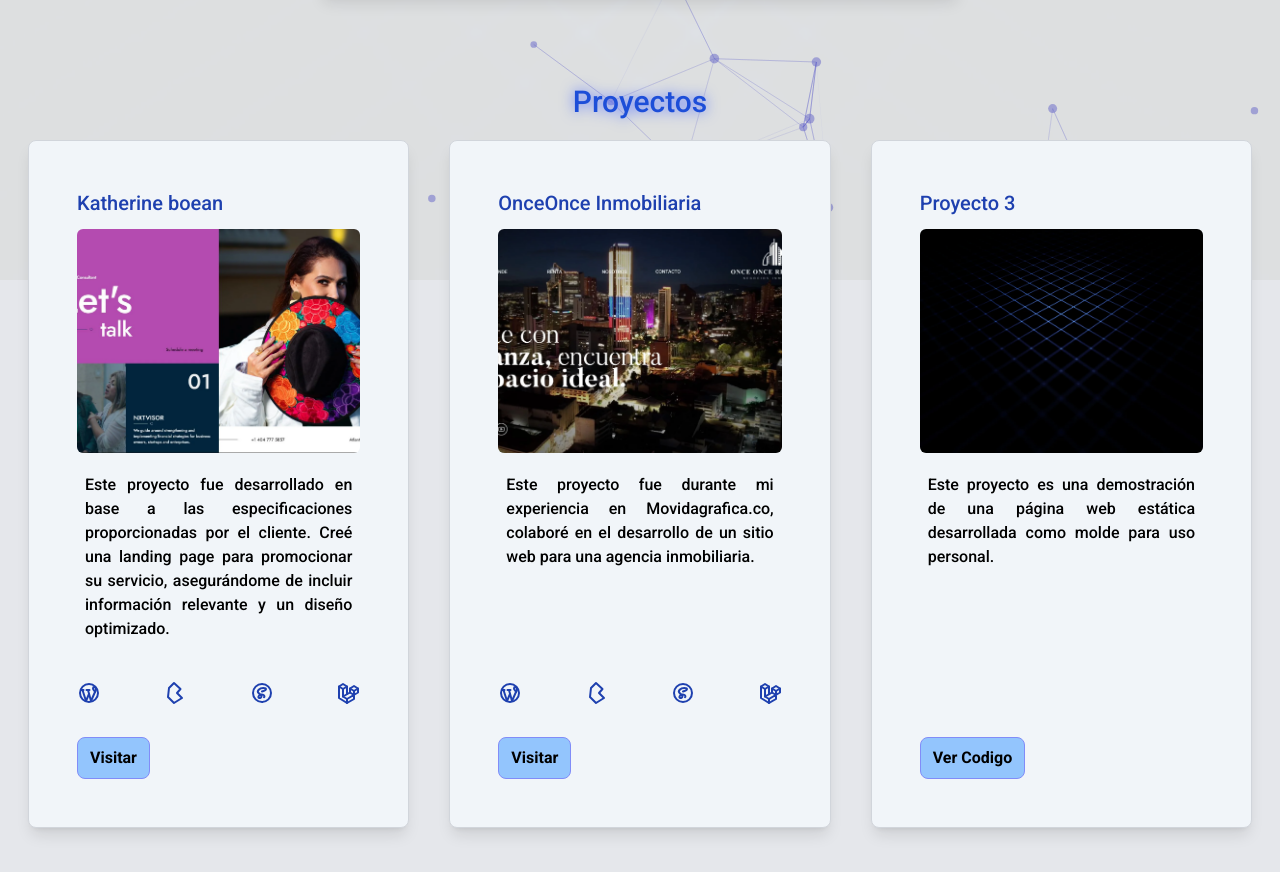
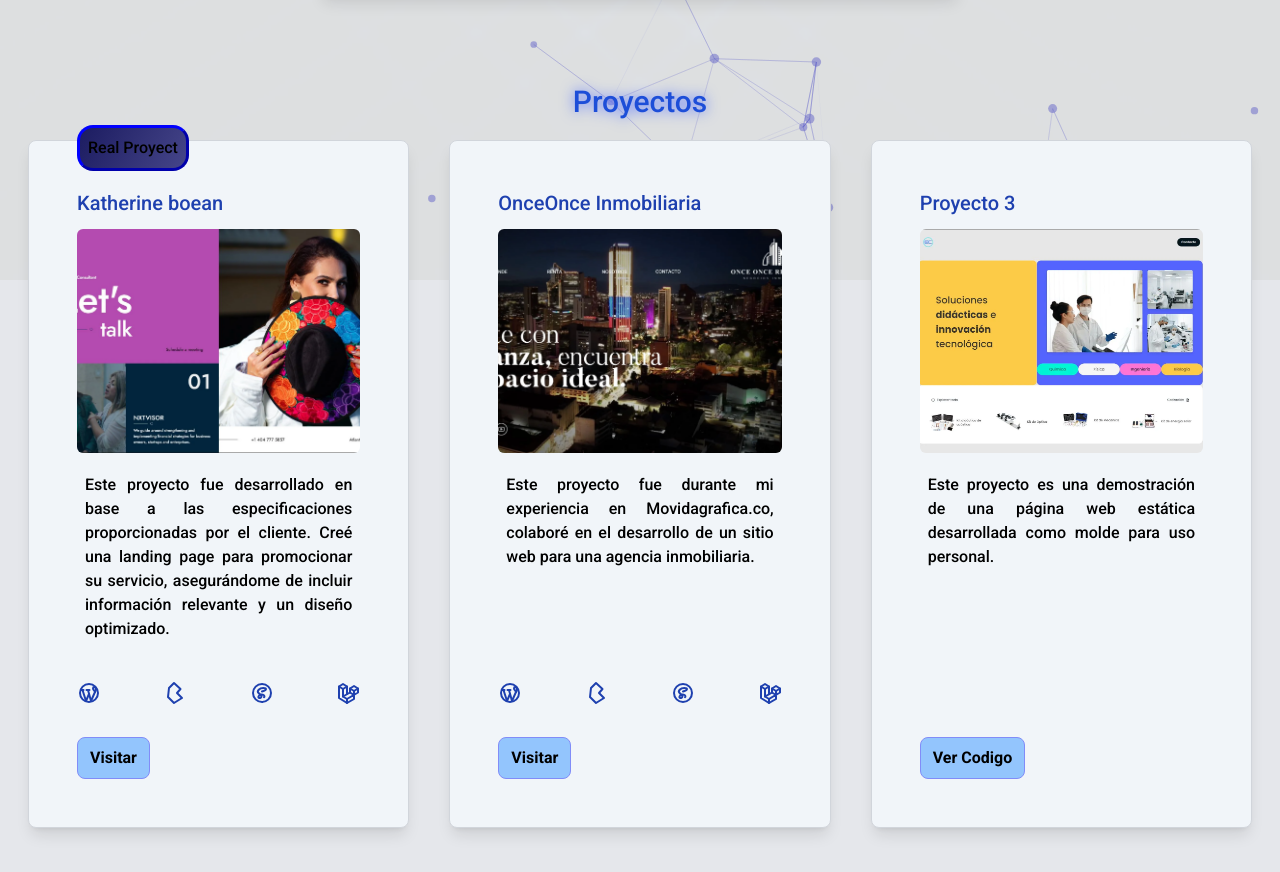
Before and after one commit to wayelias1/portafolio, a React (Vite) app: page / in a window 1280 px wide. Shown: the part 520-1392 px from the top of the page. Built offline with nearby package versions, Linux system fonts and the light colour scheme.

Commit message:
acomdando codigo, diseño a proyectos y modificando imagenes a webp

```diff
--- a/src/App.css
+++ b/src/App.css
@@ -15,3 +15,12 @@
 .gridskills{
   grid-template-columns: repeat(auto-fill, minmax(9rem, 1fr));
 }
+
+.realProyect{
+  position: absolute;
+  top: -1rem;
+  background: linear-gradient(120deg, rgb(28, 28, 97), rgb(69, 69, 137));
+  padding: 0.5rem;
+  border-radius: 16px;
+  border: 3px outset blue;
+}
--- a/src/App.jsx
+++ b/src/App.jsx
@@ -39,7 +39,7 @@ function App() {
   tl.to("#timeline-art-icon", { opacity: 1, duration: 0.5 })
   tl.to("#timeline-art-box", { opacity: 1, x: 30, duration: 0.5 })
 
-  const projectList = projects.map(({ titulo, imagen, link, descripcion, boton, skills = [] }) => {
+  const projectList = projects.map(({ titulo, imagen, link, descripcion, boton, skills, tipo = [] }) => {
 
     const iconsList = skills.map(({ icon }) => (
       <BrandIcon
@@ -57,6 +57,7 @@ function App() {
       link={link}
       descripcion={descripcion}
       boton={boton}
+      tipo={tipo}
     >
       {iconsList}
     </ProyectCard>
--- a/src/components/Navbar.jsx
+++ b/src/components/Navbar.jsx
@@ -59,7 +59,7 @@ export function Navbar (){
                   <div className="flex flex-shrink-0 items-center right-7 ">
                     <img
                       className="h-10 w-auto shadow-2xl dark:bg-slate-900 bg-slate-100 rounded-full"
-                      src="img/E.png"
+                      src="img/E.webp"
                       alt="Logo"
                     />
                   </div>
--- a/src/components/ProyectCard.jsx
+++ b/src/components/ProyectCard.jsx
@@ -1,6 +1,7 @@
-export function ProyectCard ({titulo, imagen, descripcion, children, link, boton}){
+export function ProyectCard ({titulo, imagen, descripcion, children, link, boton, tipo}){
     return (
         <article className='flex flex-col relative h-full rounded-lg shadow-lg px-12 py-12 border bg-slate-100 border-gray-300 dark:bg-slate-900 dark:border-gray-800 dark:shadow-gray-800 dark:text-white transition hover:scale-105'>
+          <div className={tipo}><p>Real Proyect</p></div>
           <h4 className='text-xl dark:text-blue-300 text-blue-800'>{titulo}</h4>
           <div className='py-3 max-h-96'>
             <img className='rounded-md h-56 w-full object-cover' src={imagen}/>
--- a/src/library/projects.js
+++ b/src/library/projects.js
@@ -6,6 +6,7 @@ export const projects = [
     descripcion:
       "Este proyecto fue desarrollado en base a las especificaciones proporcionadas por el cliente. Creé una landing page para promocionar su servicio, asegurándome de incluir información relevante y un diseño optimizado.",
     boton: "Visitar",
+    tipo: "realProyect",
     skills: [
       {
         icon: 'Wordpress'
@@ -28,6 +29,7 @@ export const projects = [
     descripcion:
       "Este proyecto fue durante mi experiencia en Movidagrafica.co, colaboré en el desarrollo de un sitio web para una agencia inmobiliaria.",
     boton: "Visitar",
+    tipo: "hidden",
     skills: [
       {
         icon: 'Wordpress'
@@ -45,11 +47,12 @@ export const projects = [
   },
   {
     titulo: "Proyecto 3",
-    imagen: "img/pxfuel.webp",
-    link: "",
+    imagen: "img/proyecto3.webp",
+    link: "https://github.com/wayelias1/tecnodidactic",
     descripcion:
       "Este proyecto es una demostración de una página web estática desarrollada como molde para uso personal.",
     boton: "Ver Codigo",
+    tipo: "hidden",
     skills: [
 
     ]
```
Also changed, not shown: public/img/proyecto3.webp (added).
